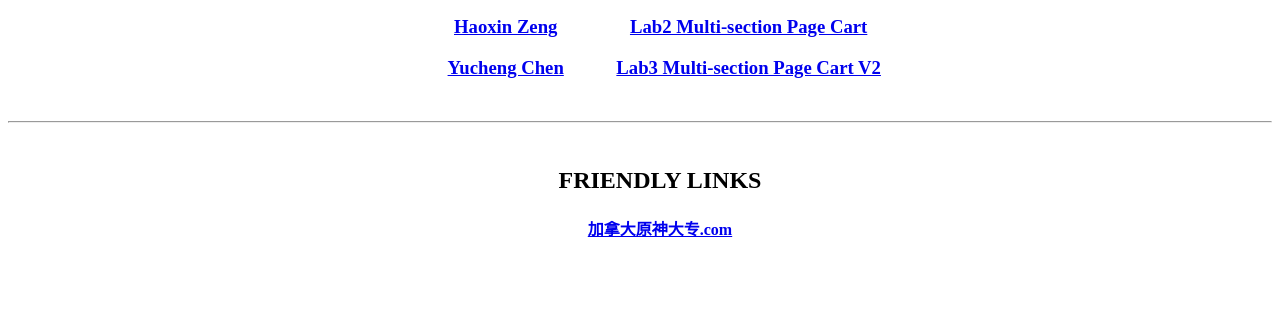
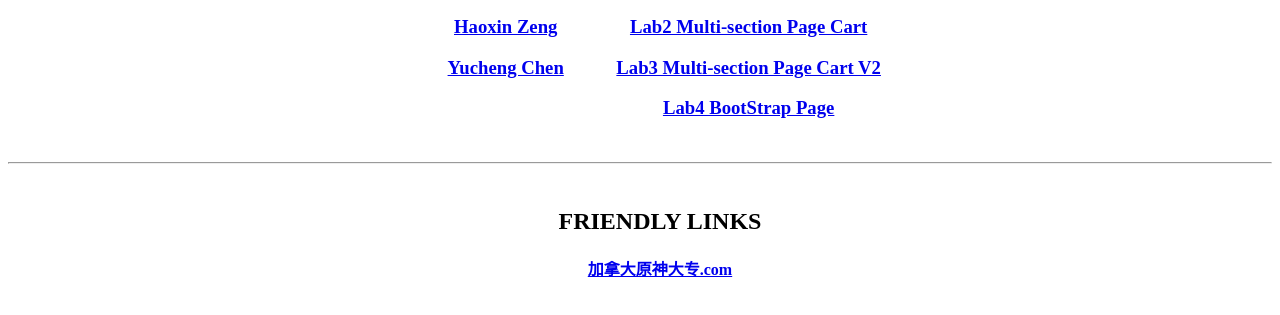
Before and after one commit to uottawa20241seg3125agroup39/uottawa20241seg3125agroup39, a plain HTML site: page index.html in a window 1280 px wide. Shown: the part 441-756 px from the top of the page. Drawn offline with Linux system fonts and the light colour scheme.

Commit message:
Update index.html

```diff
--- a/index.html
+++ b/index.html
@@ -21,6 +21,7 @@
     <li><a href="/lab1_survey"><h3>Lab1 Static Survey</h3></a></li>
     <li><a href="/lab2-cart"><h3>Lab2 Multi-section Page Cart</h3></a> </li>
     <li><a href="/Lab3"><h3>Lab3 Multi-section Page Cart V2</h3></a></li>
+    <li><a href="/lab4"><h3>Lab4 BootStrap Page</h3></a></li>
 </ul>
 <hr>
 <ul id="friendly-links" style="display: inline-block;vertical-align: top;">
```
